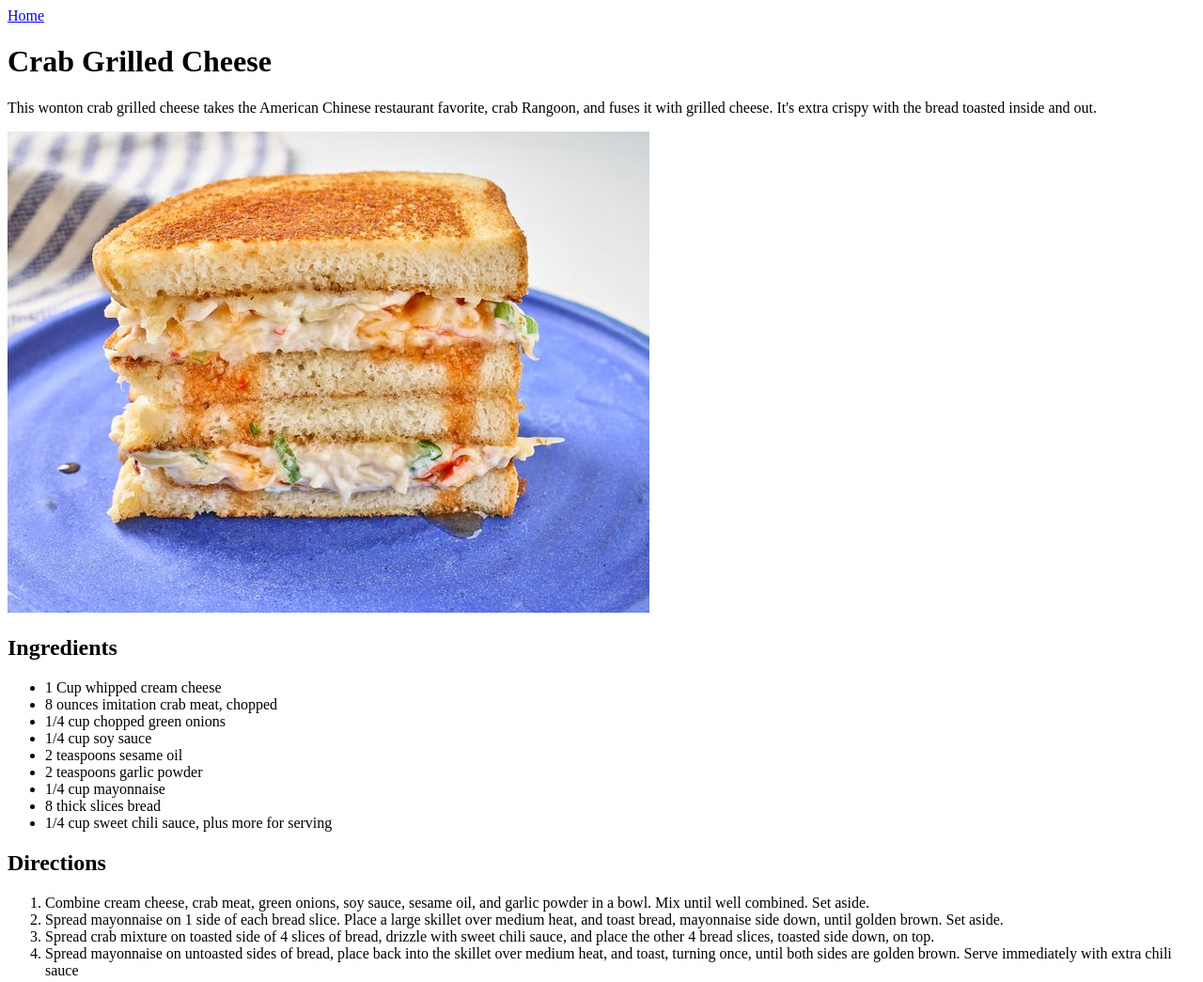
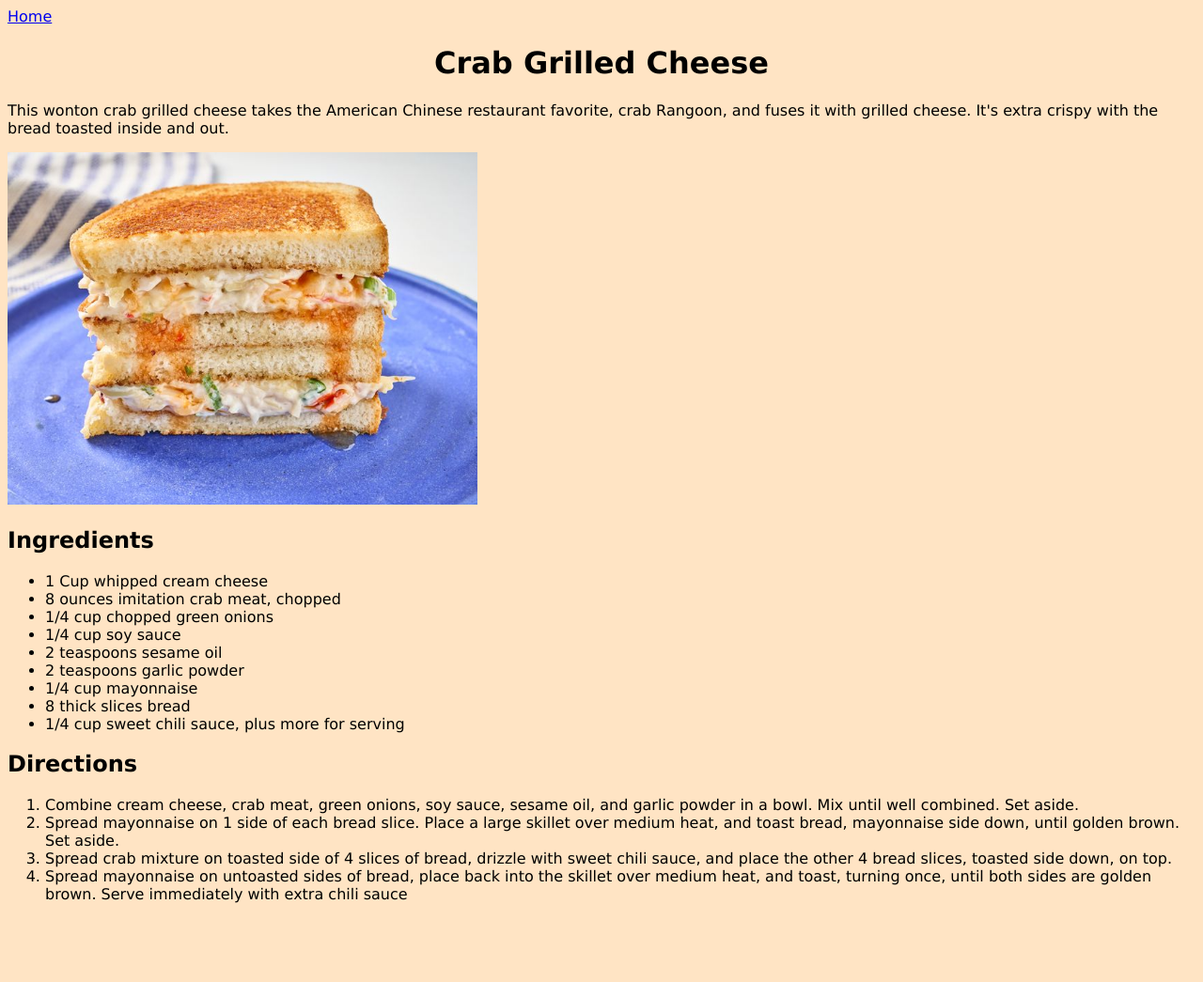
Before and after one commit to sonubaiju/odin-recipes, a plain HTML site: page recipes/crab-grilled-cheese/crab-grilled.html in a window 1280 px wide. Shown: the whole page at 94% size. After the commit the page ends 977 px from the top, so only its background shows below. Drawn offline with Linux system fonts and the light colour scheme.

Commit message:
add css file

```diff
--- a/recipes/crab-grilled-cheese/crab-grilled.html
+++ b/recipes/crab-grilled-cheese/crab-grilled.html
@@ -3,6 +3,7 @@
     <head>
         <meta charset="UTF-8">
         <title>Crab Grilled Cheese</title>
+        <link rel="stylesheet" href="../../style.css">
     </head>
     <body>
         <a href="../../index.html">Home</a>
--- /dev/null
+++ b/style.css
@@ -0,0 +1,12 @@
+h1{
+    text-align:center;
+}
+ body{
+    background-color:bisque;
+    font-family: Verdana, Geneva, Tahoma, sans-serif;
+ }
+
+ img{
+    height:auto;
+    width: 500px;
+ }
```
Also changed, not shown: index.html (+1 -0 lines), recipes/Zucchini/zucchini.html (+1 -0 lines), recipes/lasagna/lasagna.html (+1 -0 lines).
